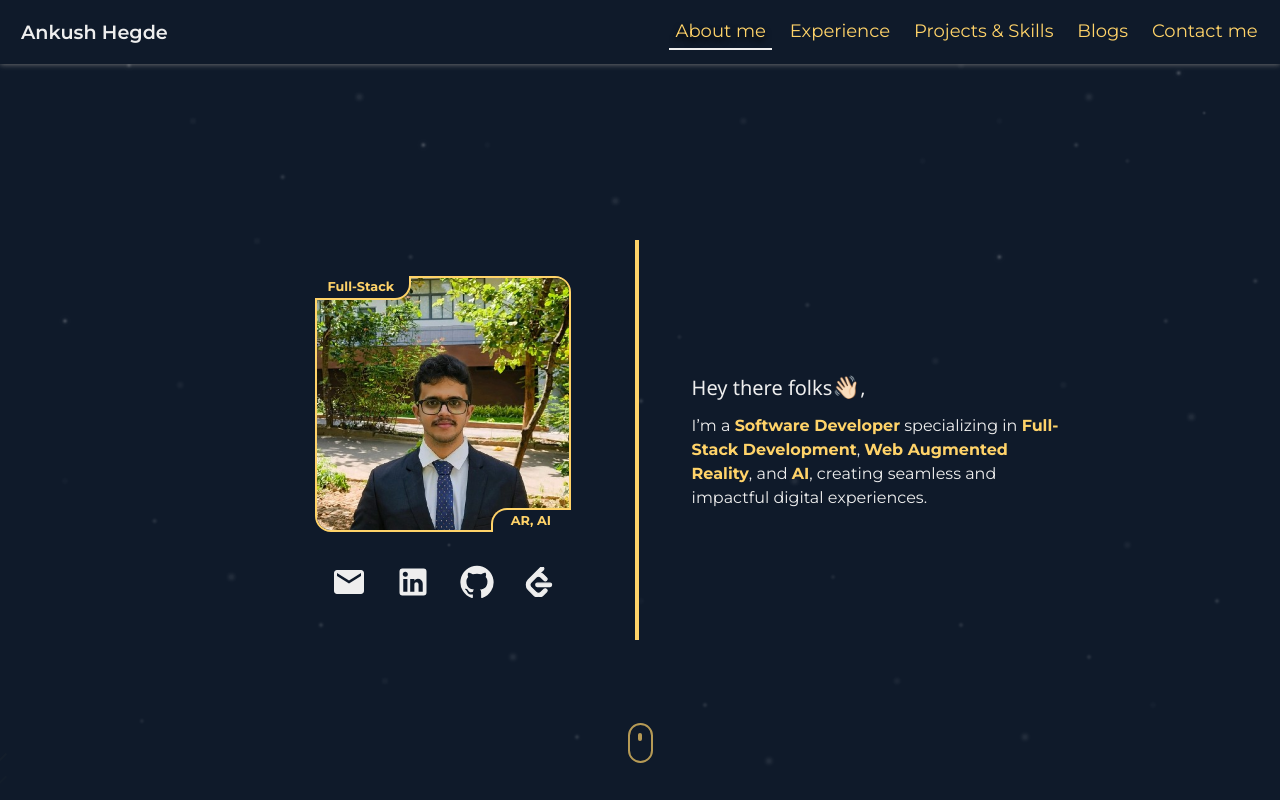
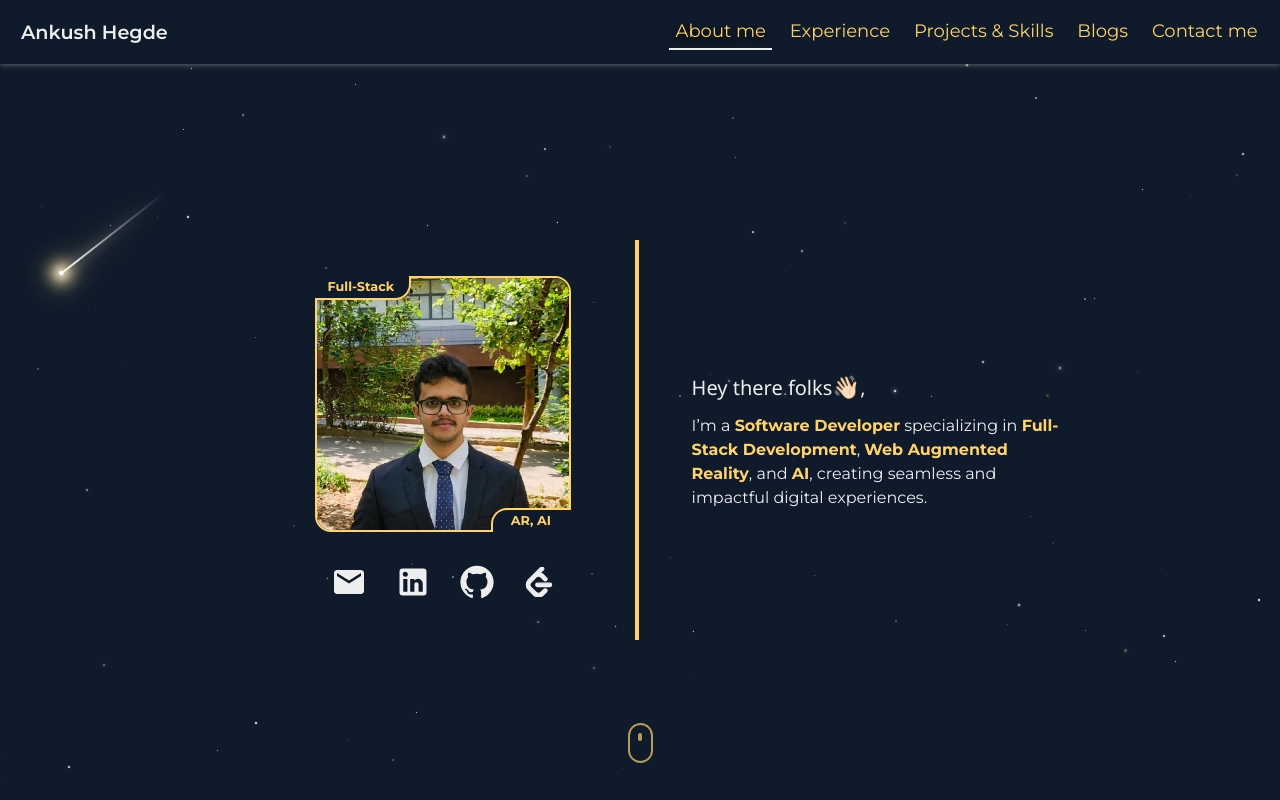
Before and after one commit to ankush07261/portfolio, a React (Create React App) app: page / in a window 1280 px wide. Shown: the top 800 px of the page. Built offline with nearby package versions, Linux system fonts and the light colour scheme.

Commit message:
update stars vis

```diff
--- a/src/components/ShootingStars.jsx
+++ b/src/components/ShootingStars.jsx
@@ -1,18 +1,123 @@
-import React from "react";
+import React, { useMemo } from "react";
 import "../css/shootingStars.css";
 
+// Generate a deterministic list of stars with random positions, sizes, twinkle speeds, and styles
+const generateStars = (count) => {
+  const animTypes = [
+    "twinkle-pulse",
+    "twinkle-flicker",
+    "twinkle-shimmer",
+    "twinkle-bright",
+  ];
+  const stars = [];
+
+  // Deterministic LCG pseudo-random generator with fixed seed
+  let seed = 42;
+  const random = () => {
+    seed = (seed * 9301 + 49297) % 233280;
+    return seed / 233280;
+  };
+
+  for (let i = 0; i < count; i++) {
+    // Spread evenly across the entire viewport (1% to 99%)
+    const x = +(random() * 98 + 1).toFixed(2);
+    const y = +(random() * 98 + 1).toFixed(2);
+
+    // Distribution of sizes: 50% tiny, 35% medium, 15% bright
+    const sizeRoll = random();
+    let size = 1.2;
+    let isBright = false;
+    let isGold = false;
+
+    if (sizeRoll < 0.45) {
+      size = 1.2;
+    } else if (sizeRoll < 0.8) {
+      size = 1.8;
+    } else if (sizeRoll < 0.92) {
+      size = 2.4;
+      isBright = true;
+    } else {
+      size = 3.0;
+      isBright = true;
+      isGold = true;
+    }
+
+    // Twinkle durations slowed down by 50% (1.6s to 4.4s)
+    const duration = +(1.6 + random() * 2.8).toFixed(2);
+    // Negative delay so every star starts already at a random point in its twinkle cycle
+    const delay = +(-(random() * 5.0)).toFixed(2);
+    const anim = animTypes[Math.floor(random() * animTypes.length)];
+    const minOpacity = +(0.15 + random() * 0.25).toFixed(2);
+    const maxOpacity = +(0.75 + random() * 0.25).toFixed(2);
+
+    stars.push({
+      id: i,
+      x,
+      y,
+      size,
+      duration,
+      delay,
+      anim,
+      minOpacity,
+      maxOpacity,
+      isBright,
+      isGold,
+    });
+  }
+
+  return stars;
+};
+
+const SHOOTING_STARS = [
+  { id: "s1", top: "6%", left: "82%", angle: "135deg", delay: "0s", duration: "2.4s" },
+  { id: "s2", top: "1%", left: "55%", angle: "140deg", delay: "1.8s", duration: "2.5s" },
+  { id: "s3", top: "15%", left: "95%", angle: "132deg", delay: "3.6s", duration: "2.3s" },
+  { id: "s4", top: "0%", left: "32%", angle: "142deg", delay: "5.4s", duration: "2.6s" },
+  { id: "s5", top: "26%", left: "88%", angle: "136deg", delay: "7.2s", duration: "2.4s" },
+  { id: "s6", top: "10%", left: "68%", angle: "138deg", delay: "9.0s", duration: "2.5s" },
+];
+
 const ShootingStars = () => {
+  // 85 stars distributed evenly across the screen
+  const stars = useMemo(() => generateStars(85), []);
+
   return (
     <div className="shooting-stars-bg" aria-hidden="true">
-      <div className="stars-1"></div>
-      <div className="stars-2"></div>
-      <div className="stars-3"></div>
-      <div className="stars-4"></div>
-      <div className="shooting-star"></div>
-      <div className="shooting-star"></div>
-      <div className="shooting-star"></div>
-      <div className="shooting-star"></div>
-      <div className="shooting-star"></div>
+      {/* Individual twinkling stars */}
+      {stars.map((star) => (
+        <span
+          key={star.id}
+          className={`twinkling-star ${star.isBright ? "bright" : ""} ${
+            star.isGold ? "gold" : ""
+          }`}
+          style={{
+            top: `${star.y}%`,
+            left: `${star.x}%`,
+            width: `${star.size}px`,
+            height: `${star.size}px`,
+            animationName: star.anim,
+            animationDuration: `${star.duration}s`,
+            animationDelay: `${star.delay}s`,
+            "--min-opacity": star.minOpacity,
+            "--max-opacity": star.maxOpacity,
+          }}
+        />
+      ))}
+
+      {/* Dynamic Shooting Stars */}
+      {SHOOTING_STARS.map((s) => (
+        <div
+          key={s.id}
+          className="shooting-star"
+          style={{
+            top: s.top,
+            left: s.left,
+            "--angle": s.angle,
+            "--delay": s.delay,
+            "--duration": s.duration,
+          }}
+        />
+      ))}
     </div>
   );
 };
--- a/src/css/shootingStars.css
+++ b/src/css/shootingStars.css
@@ -2,240 +2,193 @@
   position: fixed;
   top: 0;
   left: 0;
-  width: 100vw;
-  height: 100vh;
+  right: 0;
+  bottom: 0;
+  width: 100%;
+  height: 100%;
   pointer-events: none;
   z-index: 0;
   overflow: hidden;
 }
 
-/* Star Group 1 */
-.stars-1 {
-  width: 2px;
-  height: 2px;
+/* =========================================
+   INDIVIDUAL TWINKLING STARS
+   ========================================= */
+.twinkling-star {
   position: absolute;
-  background: white;
   border-radius: 50%;
-  box-shadow:
-    70vw 4vh 3px #ffffff, 85vw 12vh 4px #ffffff, 92vw 9vh 3px #ffffff,
-    10vw 8vh 3px #ffffff, 28vw 12vh 4px #ffffff, 48vw 25vh 4px #ffffff,
-    78vw 32vh 3px #ffffff, 93vw 52vh 4px #ffffff, 18vw 72vh 4px #ffffff,
-    40vw 82vh 4px #ffffff, 60vw 95vh 4px #ffffff, 80vw 92vh 4px #ffffff,
-    5vw 40vh 3px #ffffff, 62vw 60vh 4px #ffffff, 33vw 18vh 3px #ffffff;
-  filter: drop-shadow(0 0 5px rgba(255, 255, 255, 0.9));
-  animation: twinkle1 3.2s infinite ease-in-out;
-  animation-delay: 0s;
+  background-color: #ffffff;
+  pointer-events: none;
+  animation-iteration-count: infinite;
+  animation-timing-function: ease-in-out;
+  will-change: opacity, transform;
 }
 
-/* Star Group 2 */
-.stars-2 {
-  width: 2px;
-  height: 2px;
-  position: absolute;
-  background: white;
-  border-radius: 50%;
-  box-shadow:
-    75vw 8vh 4px #ffffff, 90vw 2vh 3px #ffffff, 84vw 18vh 3px #ffffff,
-    2vw 5vh 4px #ffffff, 22vw 22vh 3px #ffffff, 58vw 15vh 4px #ffffff,
-    73vw 45vh 4px #ffffff, 98vw 35vh 3px #ffffff, 25vw 78vh 3px #ffffff,
-    45vw 92vh 3px #ffffff, 70vw 85vh 4px #ffffff, 95vw 75vh 3px #ffffff,
-    14vw 48vh 4px #ffffff, 50vw 50vh 3px #ffffff, 88vw 68vh 4px #ffffff;
-  filter: drop-shadow(0 0 5px rgba(255, 255, 255, 0.9));
-  animation: twinkle2 4.1s infinite ease-in-out;
-  animation-delay: 0.9s;
+.twinkling-star.bright {
+  box-shadow: 0 0 4px #ffffff, 0 0 8px rgba(255, 255, 255, 0.7);
 }
 
-/* Star Group 3 */
-.stars-3 {
-  width: 2px;
-  height: 2px;
-  position: absolute;
-  background: white;
-  border-radius: 50%;
-  box-shadow:
-    80vw 4vh 2px #ffffff, 96vw 5vh 2px #ffffff, 68vw 6vh 3px #ffffff,
-    15vw 15vh 4px #ffffff, 32vw 32vh 3px #ffffff, 63vw 38vh 3px #ffffff,
-    83vw 48vh 4px #ffffff, 12vw 65vh 3px #ffffff, 30vw 85vh 4px #ffffff,
-    55vw 88vh 3px #ffffff, 75vw 78vh 3px #ffffff, 85vw 82vh 3px #ffffff,
-    38vw 42vh 3px #ffffff, 20vw 30vh 4px #ffffff, 91vw 40vh 3px #ffffff;
-  filter: drop-shadow(0 0 5px rgba(255, 255, 255, 0.9));
-  animation: twinkle1 2.8s infinite ease-in-out reverse;
-  animation-delay: 1.7s;
+.twinkling-star.gold {
+  background-color: var(--ternary-color, #ffd369);
+  box-shadow: 0 0 4px rgba(255, 211, 105, 0.8), 0 0 8px rgba(255, 211, 105, 0.4);
 }
 
-/* Star Group 4 */
-.stars-4 {
-  width: 2px;
-  height: 2px;
-  position: absolute;
-  background: white;
-  border-radius: 50%;
-  box-shadow:
-    78vw 15vh 4px #ffffff, 88vw 7vh 4px #ffffff, 94vw 14vh 2px #ffffff,
-    38vw 18vh 4px #ffffff, 42vw 35vh 3px #ffffff, 53vw 42vh 3px #ffffff,
-    88vw 20vh 3px #ffffff, 5vw 60vh 4px #ffffff, 35vw 68vh 2px #ffffff,
-    50vw 75vh 4px #ffffff, 65vw 72vh 3px #ffffff, 90vw 88vh 4px #ffffff,
-    27vw 55vh 3px #ffffff, 72vw 20vh 4px #ffffff, 11vw 90vh 3px #ffffff;
-  filter: drop-shadow(0 0 5px rgba(255, 255, 255, 0.9));
-  animation: twinkle2 3.6s infinite ease-in-out;
-  animation-delay: 2.5s;
-}
-
-.shooting-star {
-  position: absolute;
-  width: 120px;
-  height: 2px;
-  background: linear-gradient(90deg, transparent, rgba(255, 255, 255, 0.95));
-  border-radius: 50%;
-  opacity: 0;
-  animation: shoot 4s infinite ease-in-out;
-}
-
-.shooting-star:nth-child(5),
-.shooting-star:nth-of-type(5) {
-  top: -60px;
-  left: 105vw;
-  animation-delay: 0s;
-}
-
-.shooting-star:nth-child(6),
-.shooting-star:nth-of-type(6) {
-  top: 25vh;
-  left: 100vw;
-  animation-delay: 0.9s;
-}
-
-.shooting-star:nth-child(7),
-.shooting-star:nth-of-type(7) {
-  top: -60px;
-  left: 70vw;
-  animation-delay: 1.8s;
-}
-
-.shooting-star:nth-child(8),
-.shooting-star:nth-of-type(8) {
-  top: -60px;
-  left: 35vw;
-  animation-delay: 2.7s;
-}
-
-.shooting-star:nth-child(9),
-.shooting-star:nth-of-type(9) {
-  top: 15vh;
-  left: 20vw;
-  animation-delay: 3.6s;
-}
-
-@keyframes twinkle1 {
-  0%,
-  100% {
-    opacity: 1;
-    filter: drop-shadow(0 0 6px rgba(255, 255, 255, 0.95));
+/* Twinkle Style 1: Smooth Luminous Pulse */
+@keyframes twinkle-pulse {
+  0%, 100% {
+    opacity: var(--min-opacity, 0.2);
+    transform: scale(0.85);
   }
-  40% {
-    opacity: 0.2;
-    filter: drop-shadow(0 0 1px rgba(255, 255, 255, 0.2));
-  }
-  70% {
-    opacity: 0.85;
-    filter: drop-shadow(0 0 4px rgba(255, 255, 255, 0.8));
+  50% {
+    opacity: var(--max-opacity, 1);
+    transform: scale(1.15);
   }
 }
 
-@keyframes twinkle2 {
-  0%,
-  100% {
-    opacity: 0.25;
-    filter: drop-shadow(0 0 1px rgba(255, 255, 255, 0.2));
+/* Twinkle Style 2: Atmospheric Double-Flicker */
+@keyframes twinkle-flicker {
+  0%, 100% {
+    opacity: var(--min-opacity, 0.2);
+    transform: scale(0.9);
   }
-  50% {
-    opacity: 1;
-    filter: drop-shadow(0 0 6px rgba(255, 255, 255, 0.95));
+  20% {
+    opacity: var(--max-opacity, 0.95);
+    transform: scale(1.25);
   }
-  80% {
-    opacity: 0.35;
-    filter: drop-shadow(0 0 2px rgba(255, 255, 255, 0.3));
+  38% {
+    opacity: calc(var(--min-opacity, 0.2) * 1.4);
+    transform: scale(0.95);
+  }
+  58% {
+    opacity: var(--max-opacity, 1);
+    transform: scale(1.3);
+  }
+  78% {
+    opacity: calc(var(--min-opacity, 0.2) * 1.2);
+    transform: scale(0.9);
   }
 }
 
-@keyframes shoot {
+/* Twinkle Style 3: Glimmering Shimmer */
+@keyframes twinkle-shimmer {
+  0%, 100% {
+    opacity: var(--max-opacity, 0.8);
+    transform: scale(1);
+  }
+  35% {
+    opacity: calc(var(--min-opacity, 0.2) * 1.3);
+    transform: scale(0.85);
+  }
+  75% {
+    opacity: var(--max-opacity, 1);
+    transform: scale(1.15);
+  }
+}
+
+/* Twinkle Style 4: Sharp Sparkling Pop */
+@keyframes twinkle-bright {
+  0%, 100% {
+    opacity: var(--min-opacity, 0.25);
+    transform: scale(0.9);
+  }
+  18% {
+    opacity: var(--max-opacity, 1);
+    transform: scale(1.4);
+  }
+  36% {
+    opacity: var(--min-opacity, 0.25);
+    transform: scale(0.9);
+  }
+}
+
+/* =========================================
+   SHOOTING STARS
+   ========================================= */
+.shooting-star {
+  position: absolute;
+  width: 130px;
+  height: 2px;
+  background: linear-gradient(
+    90deg,
+    rgba(255, 255, 255, 0) 0%,
+    rgba(255, 255, 255, 0.35) 45%,
+    #ffffff 100%
+  );
+  border-radius: 999px;
+  filter: drop-shadow(0 0 6px #ffffff) drop-shadow(0 0 12px rgba(255, 211, 105, 0.6));
+  opacity: 0;
+  pointer-events: none;
+  transform-origin: left center;
+  animation: shootMeteor 11s infinite ease-out;
+  animation-delay: var(--delay, 0s);
+  will-change: transform, opacity;
+}
+
+/* Glowing Meteor Head */
+.shooting-star::after {
+  content: "";
+  display: block !important;
+  position: absolute;
+  right: -2px;
+  top: 50%;
+  transform: translateY(-50%);
+  width: 4.5px;
+  height: 4.5px;
+  border-radius: 50%;
+  background: #ffffff;
+  box-shadow: 0 0 8px 2px #ffffff, 0 0 16px 4px var(--ternary-color, #ffd369);
+}
+
+@keyframes shootMeteor {
   0% {
-    transform: translateX(0) translateY(0) rotate(120deg);
+    transform: rotate(var(--angle, 138deg)) translateX(0);
     opacity: 0;
   }
-  10% {
+  2% {
     opacity: 1;
   }
-  70% {
+  16% {
     opacity: 1;
   }
+  24% {
+    transform: rotate(var(--angle, 138deg)) translateX(clamp(500px, 110vw, 1200px));
+    opacity: 0;
+  }
   100% {
-    transform: translateX(-45vw) translateY(140vh) rotate(120deg);
+    transform: rotate(var(--angle, 138deg)) translateX(clamp(500px, 110vw, 1200px));
     opacity: 0;
   }
 }
 
-/* Mobile responsive trajectory */
+/* Mobile responsive adjustments */
 @media (max-width: 768px) {
-  .shooting-star {
-    width: 90px;
-    animation-name: shoot-mobile;
+  .twinkling-star {
+    /* Slightly increased visibility on high-DPR mobile screens */
+    will-change: opacity, transform;
   }
 
-  .shooting-star:nth-child(5),
-  .shooting-star:nth-of-type(5) {
-    top: -40px;
-    left: 110vw;
+  .twinkling-star.bright {
+    box-shadow: 0 0 3px #ffffff, 0 0 6px rgba(255, 255, 255, 0.8);
   }
 
-  .shooting-star:nth-child(6),
-  .shooting-star:nth-of-type(6) {
-    top: 10vh;
-    left: 100vw;
+  .shooting-star {
+    width: 95px;
+    height: 2px;
   }
 
-  .shooting-star:nth-child(7),
-  .shooting-star:nth-of-type(7) {
-    top: -40px;
-    left: 80vw;
-  }
-
-  .shooting-star:nth-child(8),
-  .shooting-star:nth-of-type(8) {
-    top: -40px;
-    left: 50vw;
-  }
-
-  .shooting-star:nth-child(9),
-  .shooting-star:nth-of-type(9) {
-    top: 15vh;
-    left: 35vw;
-  }
-
-  @keyframes shoot-mobile {
-    0% {
-      transform: translateX(0) translateY(0) rotate(118deg);
-      opacity: 0;
-    }
-    10% {
-      opacity: 1;
-    }
-    70% {
-      opacity: 1;
-    }
-    100% {
-      transform: translateX(-100vw) translateY(100vh) rotate(118deg);
-      opacity: 0;
-    }
+  .shooting-star::after {
+    width: 4px;
+    height: 4px;
+    box-shadow: 0 0 6px 2px #ffffff, 0 0 12px 3px var(--ternary-color, #ffd369);
   }
 }
 
+/* Reduced motion preference: keep gentle ambiance instead of blankness */
 @media (prefers-reduced-motion: reduce) {
-  .stars-1,
-  .stars-2,
-  .stars-3,
-  .stars-4,
+  .twinkling-star {
+    animation-duration: 4s !important;
+  }
   .shooting-star {
-    animation: none !important;
+    display: none;
   }
 }
```
